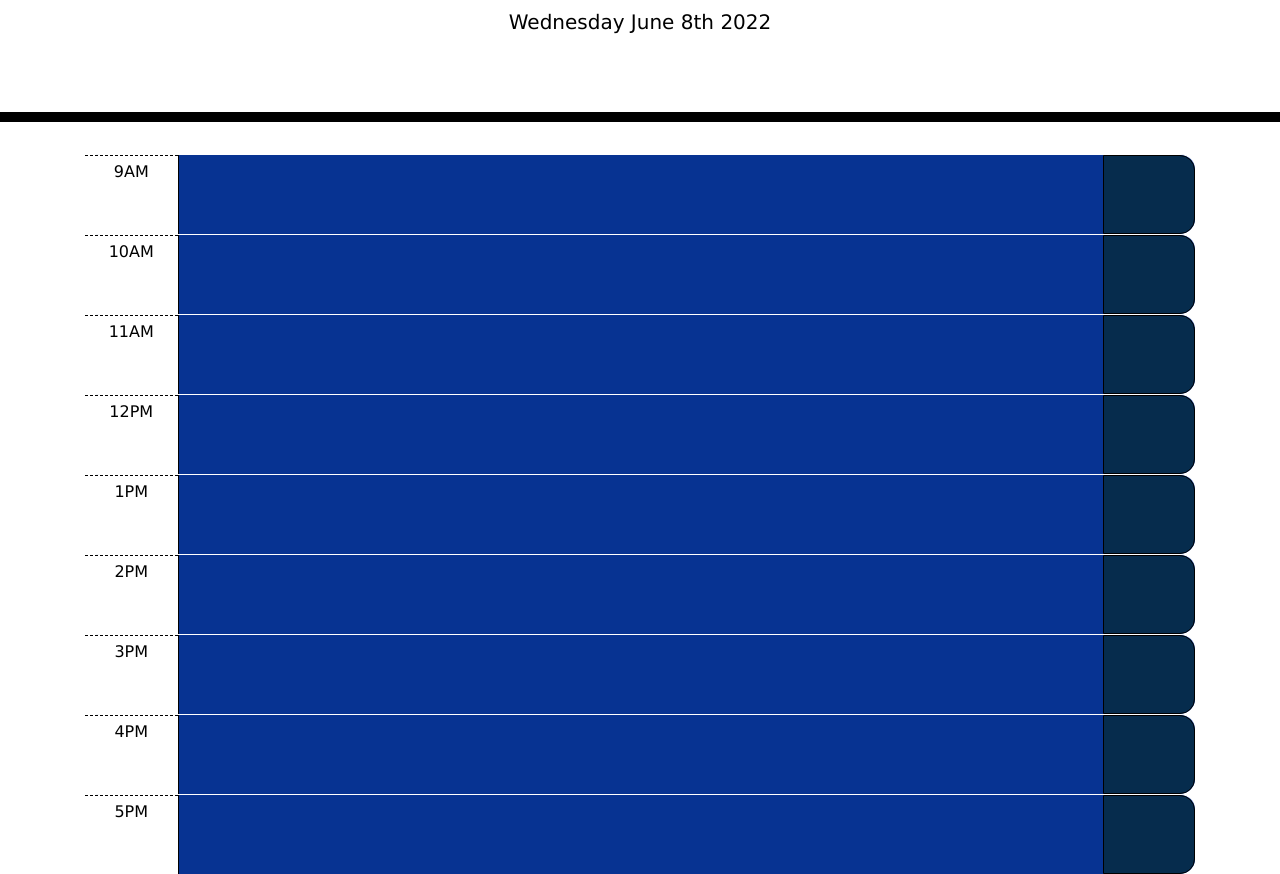
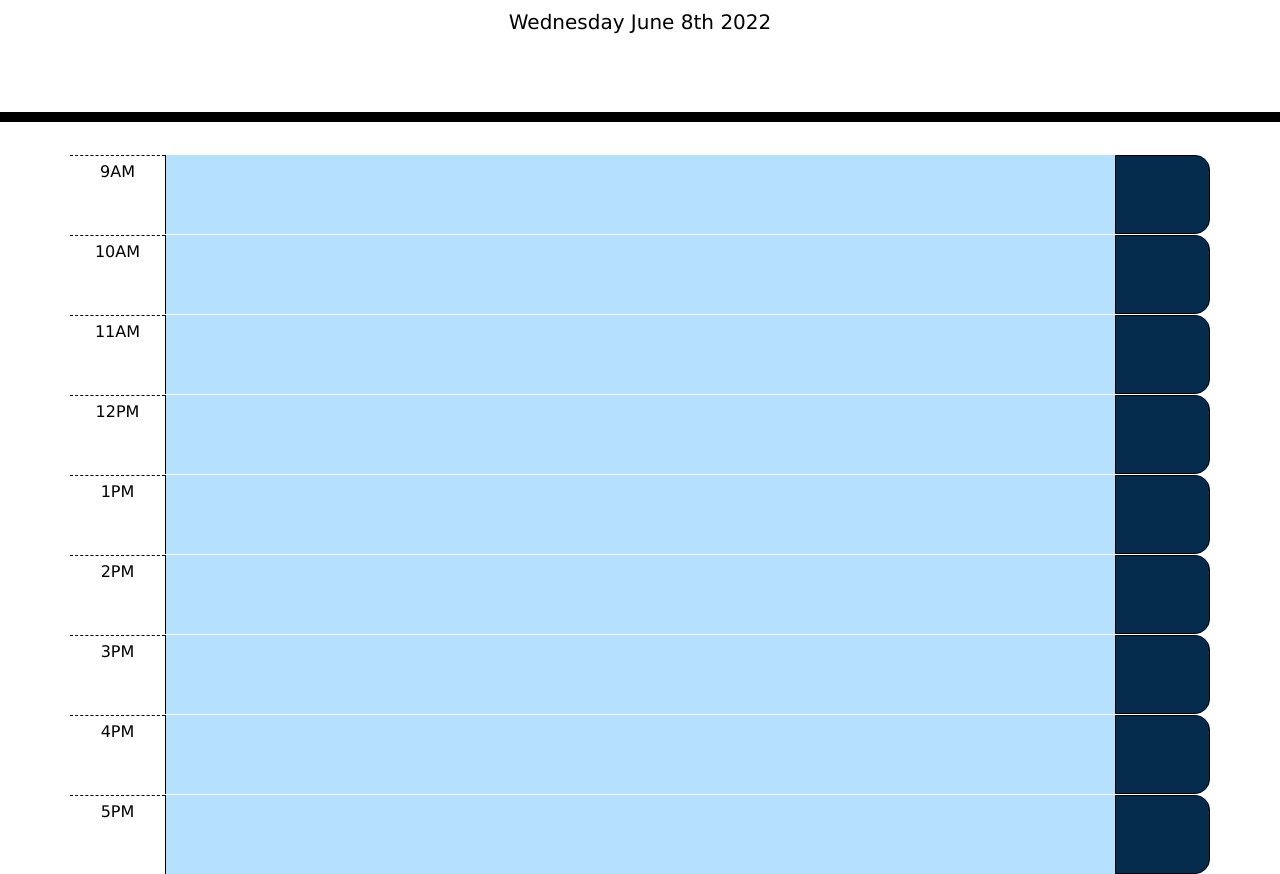
Before and after one commit to amjimenez/wkday-scheduler, a plain HTML site: page index.html in a window 1280 px wide. Shown: the part 182-1056 px from the top of the page. Drawn offline with nearby package versions, Linux system fonts and the light colour scheme.

Commit message:
Add asset files, cleanup html, refactor script.js

```diff
--- a/assets/js/script.js
+++ b/assets/js/script.js
@@ -1,51 +1,35 @@
-var saveBtn = $(".saveBtn");
+$('#currentDay').text(moment().format('dddd MMMM Do YYYY'));
+let $saveBtn = $('.saveBtn');
+let hour = moment().hours();
 
-// current day is displayed at the top of the calendar
-$("#currentDay").text(moment().format('dddd MMMM Do YYYY'));
-
-
-function timeBlockColor() {
-    var hour = moment().hours();
-
-    $(".time-block").each(function() {
-        var currHour = parseInt($(this).attr("id"));
-
-        // console.log(this); //each time-block
-
-        if (currHour > hour) {
-            $(this).addClass("future");
-        } else if (currHour === hour) {
-            $(this).addClass("present");
-        } else {
-            $(this).addClass("past");
-        }
-    })
-};
-
-saveBtn.on("click", function() {
-
-
-    var time = $(this).siblings(".hour").text();
-    var plan = $(this).siblings(".plan").val();
-
+$saveBtn.on('click', () => {
+    let time = $(this).siblings('.hour').text();
+    let plan = $(this).siblings('.plan').val();
     localStorage.setItem(time, plan);
 });
 
-function usePlanner() {
+// iterate over .hour divs
+$('.hour').each(() => {
+    let currentHour = $(this).text();
+    let currentPlan = localStorage.getItem(currentHour);
 
-    $(".hour").each(function() {
-        var currHour = $(this).text();
-        var currPlan = localStorage.getItem(currHour);
+    if (currentPlan !== null) {
+        $(this).siblings('.plan').val(currentPlan);
+    }
+});
 
-        // console.log(this);
-        // console.log(currHour);
+// iterate over each .time-block row
+$('.time-block').each(function() {
+    let currentHour = parseInt($(this).data('hour'));
+    let timeBlockClass;
 
-        if(currPlan !== null) {
-            $(this).siblings(".plan").val(currPlan);
-        }
-    });
-}
+    if (currentHour > hour) {
+        timeBlockClass = 'future';
+    } else if (currentHour === hour) {
+        timeBlockClass = 'present';
+    } else {
+        timeBlockClass = 'past';
+    }
 
-
-timeBlockColor();
-usePlanner();
+    $(this).addClass('past');
+});
--- a/index.html
+++ b/index.html
@@ -1,89 +1,96 @@
 <!DOCTYPE html>
 <html lang="en">
+  <!-- Begin head -->
   <head>
-    <meta charset="UTF-8" />
-    <meta name="viewport" content="width=device-width, initial-scale=1.0" />
-    <meta http-equiv="X-UA-Compatible" content="ie=edge" />
-    <link
-      rel="stylesheet"
-      href="https://stackpath.bootstrapcdn.com/bootstrap/4.3.1/css/bootstrap.min.css"/>
+    <meta charset="utf-8">
+    <meta name="viewport" content="width=device-width, initial-scale=1">
+    <link rel="stylesheet" href="https://cdn.jsdelivr.net/npm/bootstrap@4.3.1/dist/css/bootstrap.min.css"/>
     <link rel="stylesheet" href="assets/css/style.css" />
+    <title>Work Day Scheduler</title>
+  </head><!-- End head -->
 
-    <title>Work Day Scheduler</title>
-  </head>
-
+  <!-- Begin body -->
   <body>
+    <!-- Begin header -->
     <header class="jumbotron text-center">
       <h1 class="display-3">Work Day Scheduler</h1>
       <p class="lead">A simple calendar app for scheduling your work day</p>
       <p id="currentDay" class="lead"></p>
+    </header><!-- End header -->
 
-    </header>
+    <!-- Begin container -->
     <div class="container">
 
-      <!-- Timeblocks-->
-    <div class="container">
-      <div class="row time-block" id="9">
+      <!-- Begin row-->
+      <div class="row time-block" data-hour="9">
         <div class="col-1 hour pt-2">9AM</div>
         <textarea class="col-10 plan"></textarea>
         <button class="col-md-1 saveBtn fas fa-save"></button>
-      </div>
+      </div><!-- End row-->
 
-      <div class="row time-block" id="10">
+      <!-- Begin row-->
+      <div class="row time-block" data-hour="10">
         <div class="col-1 hour pt-2">10AM</div>
         <textarea class="col-10 plan"></textarea>
         <button class="col-md-1 saveBtn fas fa-save"></button>
-      </div>
+      </div><!-- End row-->
 
-      <div class="row time-block" id="11">
+      <!-- Begin row-->
+      <div class="row time-block" data-hour="11">
         <div class="col-1 hour pt-2">11AM</div>
         <textarea class="col-10 plan"></textarea>
         <button class="col-md-1 saveBtn fas fa-save"></button>
-      </div>
+      </div><!-- End row-->
 
-      <div class="row time-block" id="12">
+      <!-- Begin row-->
+      <div class="row time-block" data-hour="12">
         <div class="col-1 hour pt-2" value="12PM">12PM</div>
         <textarea class="col-10 plan"></textarea>
         <button class="col-md-1 saveBtn fas fa-save"></button>
-      </div>
+      </div><!-- End row-->
 
-      <div class="row time-block" id="13">
+      <!-- Begin row-->
+      <div class="row time-block" data-hour="13">
         <div class="col-1 hour pt-2">1PM</div>
         <textarea class="col-10 plan"></textarea>
         <button class="col-md-1 saveBtn fas fa-save"></button>
-      </div>
+      </div><!-- End row-->
 
-      <div class="row time-block" id="14">
+      <!-- Begin row-->
+      <div class="row time-block" data-hour="14">
         <div class="col-1 hour pt-2">2PM</div>
         <textarea class="col-10 plan"></textarea>
         <button class="col-md-1 saveBtn fas fa-save"></button>
-      </div>
+      </div><!-- End row-->
 
-      <div class="row time-block" id="15">
+      <!-- Begin row-->
+      <div class="row time-block" data-hour="15">
         <div class="col-1 hour pt-2">3PM</div>
         <textarea class="col-10 plan"></textarea>
         <button class="col-md-1 saveBtn fas fa-save"></button>
-      </div>
+      </div><!-- End row-->
 
-      <div class="row time-block" id="16">
+      <!-- Begin row-->
+      <div class="row time-block" data-hour="16">
         <div class="col-1 hour pt-2">4PM</div>
         <textarea class="col-10 plan"></textarea>
         <button class="col-md-1 saveBtn fas fa-save"></button>
-      </div>
+      </div><!-- End row-->
 
-      <div class="row time-block" id="17">
+      <!-- Begin row-->
+      <div class="row time-block" data-hour="17">
         <div class="col-1 hour pt-2">5PM</div>
         <textarea class="col-10 plan"></textarea>
         <button class="col-md-1 saveBtn fas fa-save"></button>
-      </div>
+      </div><!-- End row-->
 
-    </div>
+  </div><!-- End Container -->
 
-
-  </div>
-
+  <!-- Begin scripts -->
   <script src="https://code.jquery.com/jquery-3.4.1.min.js"></script>
   <script src="https://cdnjs.cloudflare.com/ajax/libs/moment.js/2.24.0/moment.min.js"></script>
   <script src="/assets/js/script.js"></script>
- </body>
+  <!-- End scripts -->
+
+ </body><!-- End body -->
 </html>
```
